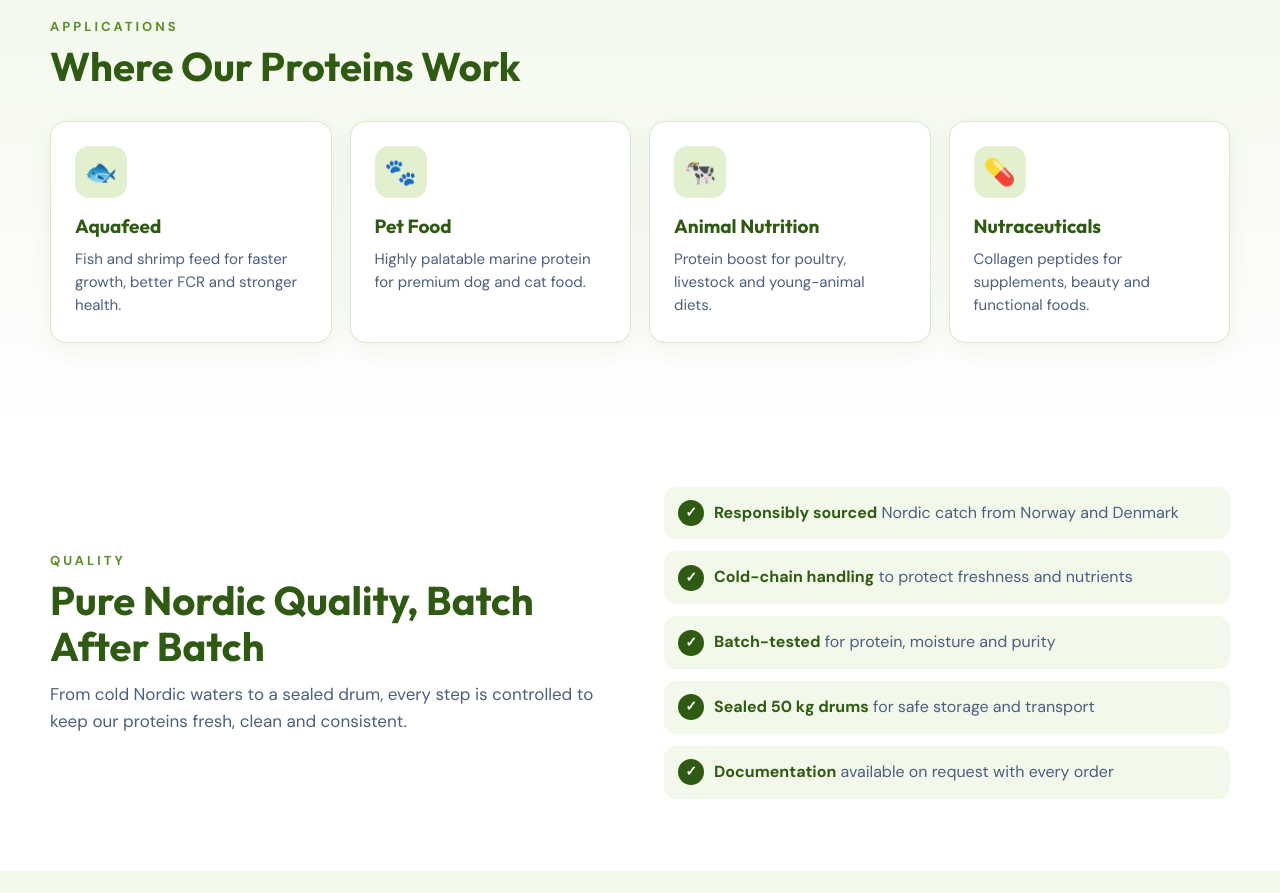
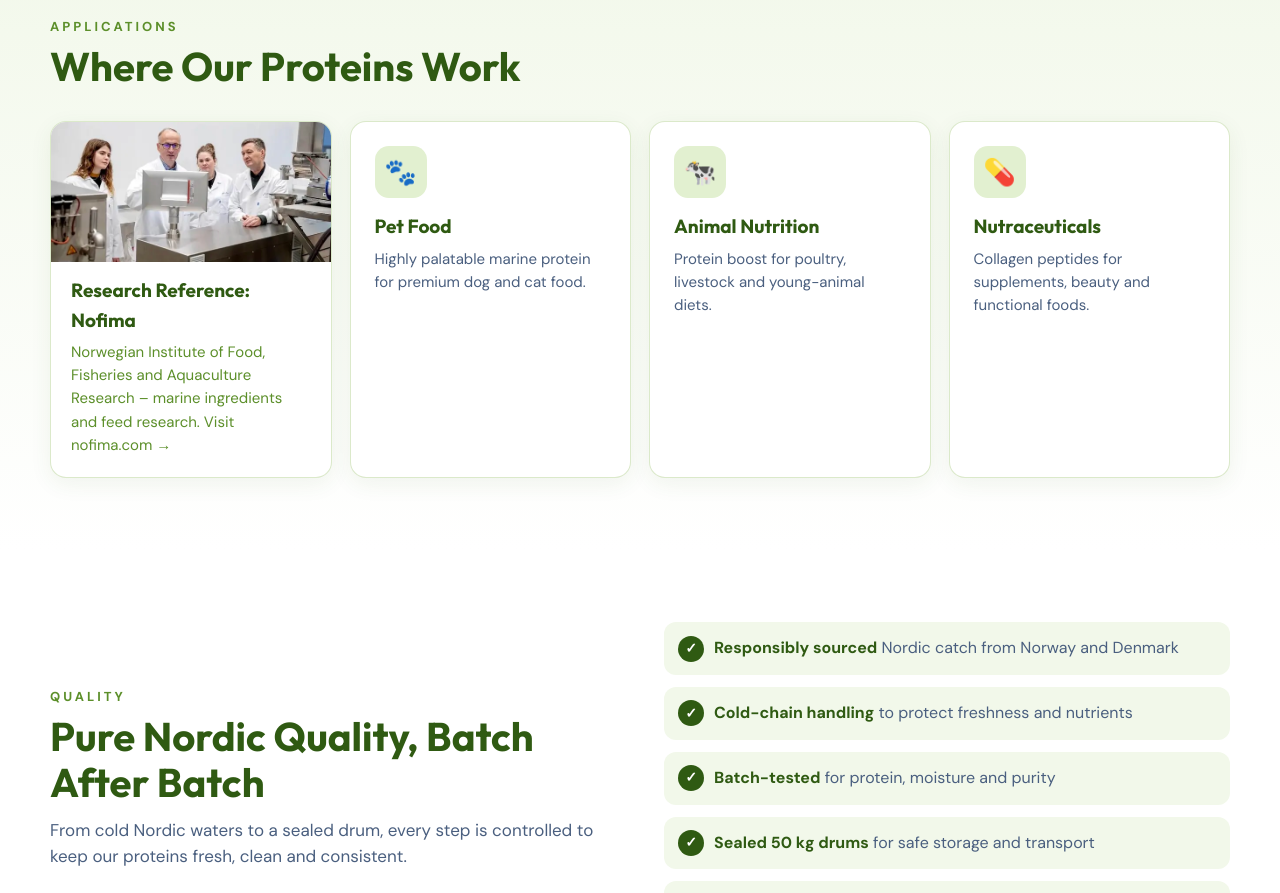
Before and after one commit to iicewaall/Iicewaall, an Angular app in the folder angular/: page / in a window 1280 px wide. Shown: the part 2660-3553 px from the top of the page. Built offline with nearby package versions, Linux system fonts and the light colour scheme.

Commit message:
Replace the Aquafeed card with a linked Nofima research reference card
Co-Authored-By: Claude Opus 5.5 <noreply@anthropic.com>
Claude-Session: https://claude.ai/code/session_01H6KVvrWwGPStCyBdFgkUuR

```diff
--- a/angular/src/app/app.html
+++ b/angular/src/app/app.html
@@ -72,7 +72,14 @@
       <h2>Where Our Proteins Work</h2>
       <div class="grid apps">
         @for (x of applications; track x.title) {
-          <div class="card app"><span class="ico" aria-hidden="true">{{ x.icon }}</span><h3>{{ x.title }}</h3><p>{{ x.text }}</p></div>
+          @if (x.href) {
+            <a class="card app app-link" [href]="x.href" target="_blank" rel="noopener">
+              <img [src]="'assets/' + x.img" alt="Nofima researchers in a feed technology lab (photo: Nofima)" loading="lazy" width="640" height="319" />
+              <h3>{{ x.title }}</h3><p>{{ x.text }}</p>
+            </a>
+          } @else {
+            <div class="card app"><span class="ico" aria-hidden="true">{{ x.icon }}</span><h3>{{ x.title }}</h3><p>{{ x.text }}</p></div>
+          }
         }
       </div>
     </div>
--- a/angular/src/app/data.ts
+++ b/angular/src/app/data.ts
@@ -214,7 +214,7 @@ export const products = [
 ];
 
 export const applications = [
-  { icon: "🐟", title: "Aquafeed", text: "Fish and shrimp feed for faster growth, better FCR and stronger health." },
+  { icon: "🔬", title: "Research Reference: Nofima", text: "Norwegian Institute of Food, Fisheries and Aquaculture Research – marine ingredients and feed research. Visit nofima.com →", img: "nofima-lab.webp", href: "https://nofima.com/" },
   { icon: "🐾", title: "Pet Food", text: "Highly palatable marine protein for premium dog and cat food." },
   { icon: "🐄", title: "Animal Nutrition", text: "Protein boost for poultry, livestock and young-animal diets." },
   { icon: "💊", title: "Nutraceuticals", text: "Collagen peptides for supplements, beauty and functional foods." },
--- a/angular/src/styles.css
+++ b/angular/src/styles.css
@@ -173,3 +173,7 @@ h3 { font-family: var(--display); color: var(--navy); font-size: 19px; }
 @media (max-width: 900px) { .pop-grid { grid-template-columns: 1fr; } .nutri { grid-template-columns: repeat(2, 1fr); } .others { grid-template-columns: repeat(3, 1fr); } }
 @media (max-width: 560px) { .nutri { grid-template-columns: 1fr; } .others { grid-template-columns: repeat(2, 1fr); } }
 .nutri li span:empty { display: none; }
+.app-link { display: block; padding: 0 0 20px; overflow: hidden; }
+.app-link img { width: 100%; height: auto; aspect-ratio: 2 / 1; object-fit: cover; margin-bottom: 14px; }
+.app-link h3, .app-link p { padding: 0 20px; }
+.app-link p { color: var(--green-dk); }
```
Also changed, not shown: angular/public/assets/nofima-lab.webp (added).
